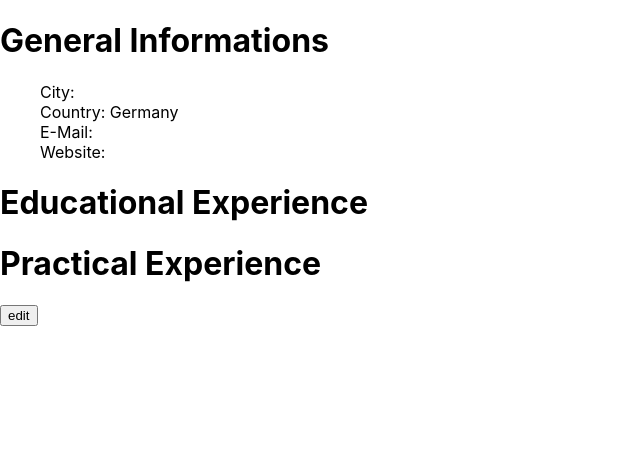
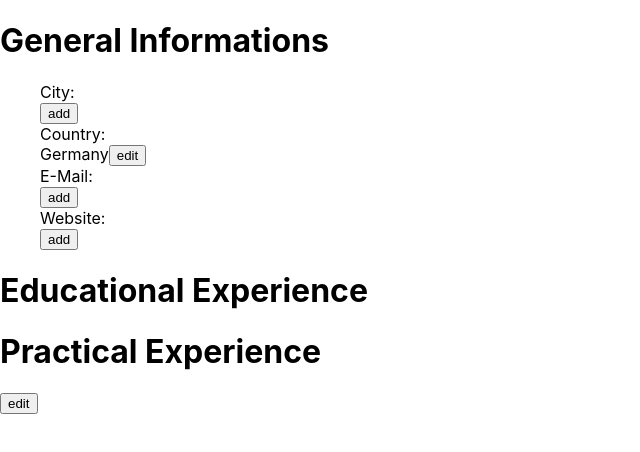
Before and after one commit to Stonehagen/odin-cv-project, a React (Create React App) app: page / in a window 1280 px wide. Both pictures are taken after a click on the button "edit". Shown: the top 452 px of the page, without its empty margins (0-640 px from the left). Built offline with nearby package versions, Linux system fonts and the light colour scheme.

Commit message:
add logic to display editiable items

```diff
--- a/src/App.js
+++ b/src/App.js
@@ -10,6 +10,7 @@ class App extends Component {
 
     this.state = {
       inEditMode: false,
+      inEditDataMode: null,
       info: {
         city: { data: '', name: 'City' },
         country: { data: 'Germany', name: 'Country' },
@@ -18,13 +19,47 @@ class App extends Component {
       },
     };
 
-    this.onChangeEditMode = this.onChangeEditMode.bind(this);
+    this.toggleChangeEditMode = this.toggleChangeEditMode.bind(this);
+    this.onEditDataMode = {
+      on: this.onEditDataMode.bind(this),
+      off: this.offEditDataMode.bind(this),
+      get: this.getEditDataMode.bind(this),
+    };
+    this.changeInfos = this.changeInfos.bind(this);
   }
 
-  onChangeEditMode() {
-    this.setState ({
-      inEditMode: !this.state.inEditMode
-    })
+  toggleChangeEditMode() {
+    if (this.state.inEditDataMode !== null) {
+      return;
+    } else {
+      this.setState({
+        inEditMode: !this.state.inEditMode,
+      });
+    }
+  }
+
+  onEditDataMode(dataField) {
+    this.setState({
+      inEditDataMode: dataField,
+    });
+  }
+
+  offEditDataMode() {
+    this.setState({
+      inEditDataMode: null,
+    });
+  }
+
+  getEditDataMode() {
+    return this.state.inEditDataMode;
+  }
+
+  changeInfos(fieldName, value) {
+    const newInfo = { ...this.state.info };
+    newInfo[fieldName]['data'] = value;
+    this.setState({
+      info: newInfo,
+    });
   }
 
   render() {
@@ -33,10 +68,12 @@ class App extends Component {
         <Information
           info={this.state.info}
           inEditMode={this.state.inEditMode}
+          editDataMode={this.onEditDataMode}
+          changeInfos={this.changeInfos}
         />
         <Educational />
         <Practical />
-        <button onClick={this.onChangeEditMode}>edit</button>
+        <button onClick={this.toggleChangeEditMode}>edit</button>
       </div>
     );
   }
--- a/src/components/InfoItem.js
+++ b/src/components/InfoItem.js
@@ -1,13 +1,26 @@
 import React, { Component } from 'react';
+import InfoItemData from './InfoItemData';
 
 class InfoItem extends Component {
   render() {
     const itemData = this.props.infoData.data;
     const itemName = this.props.infoData.name;
+    const inEditMode = this.props.inEditMode;
+    const editDataMode = this.props.editDataMode;
+    const changeInfos = this.props.changeInfos;
+    const infoKey = this.props.infoKey;
 
     return (
       <li>
-        {itemName}: {itemData}
+        {itemName}:
+        <InfoItemData
+          itemName={itemName}
+          infoKey={infoKey}
+          data={itemData}
+          inEditMode={inEditMode}
+          editDataMode={editDataMode}
+          changeInfos={changeInfos}
+        />
       </li>
     );
   }
--- /dev/null
+++ b/src/components/InfoItemData.js
@@ -0,0 +1,45 @@
+import React, { Component } from 'react';
+import InfoItemDataText from './InfoItemDataText';
+
+class InfoItemData extends Component {
+  render() {
+    const itemName = this.props.itemName;
+    const itemData = this.props.data;
+    const inEditMode = this.props.inEditMode;
+    const editDataMode = this.props.editDataMode;
+    const changeInfos = this.props.changeInfos;
+    const infoKey = this.props.infoKey;
+
+    const goToEditDataMode = () => {
+      editDataMode.on(itemName);
+    };
+
+    const chekIfInEditMode = () => {
+      if (editDataMode.get()) {
+        return
+      }
+      return <button onClick={goToEditDataMode}>
+      {itemData ? 'edit' : 'add'}
+    </button>
+    }
+
+    if (inEditMode) {
+      return (
+        <div>
+          <InfoItemDataText
+            editDataMode={editDataMode}
+            itemKey={infoKey}
+            itemData={itemData}
+            itemName={itemName}
+            changeInfos={changeInfos}
+          />
+          {chekIfInEditMode()}
+        </div>
+      );
+    } else {
+      return itemData;
+    }
+  }
+}
+
+export default InfoItemData;
--- /dev/null
+++ b/src/components/InfoItemDataText.js
@@ -0,0 +1,35 @@
+import React, { Component } from 'react';
+
+class InfoItemDataText extends Component {
+  render() {
+    const itemName = this.props.itemName;
+    const itemData = this.props.itemData;
+    const editDataMode = this.props.editDataMode;
+    const changeInfos = this.props.changeInfos;
+    const itemKey = this.props.itemKey;
+    let newValue = '';
+
+    const onSave = () => {
+      changeInfos(itemKey, newValue);
+      editDataMode.off();
+    };
+
+    if (editDataMode.get() === itemName) {
+      return (
+        <form>
+          <input
+            defaultValue={itemData}
+            onChange={(v) => {
+              newValue = v.target.value;
+            }}
+          ></input>
+          <button onClick={onSave}>save</button>
+        </form>
+      );
+    } else {
+      return itemData;
+    }
+  }
+}
+
+export default InfoItemDataText;
--- a/src/components/Information.js
+++ b/src/components/Information.js
@@ -2,26 +2,43 @@ import React, { Component } from 'react';
 import InfoItem from './InfoItem';
 
 class Information extends Component {
+
   render() {
     const inEditMode = this.props.inEditMode;
     const info = this.props.info;
     const infoKeys = Object.keys(info);
+    const editDataMode = this.props.editDataMode;
+    const changeInfos = this.props.changeInfos;
 
     return (
       <div>
         <h1>General Informations</h1>
         <ul className="info-list">
-          {infoKeys.map((key) => {
+          {infoKeys.map((infoKey) => {
             if (inEditMode) {
               return (
-                <InfoItem key={'li-' + info[key].name} infoData={info[key]} />
+                <InfoItem
+                  key={'li-' + info[infoKey].name}
+                  infoData={info[infoKey]}
+                  infoKey={infoKey}
+                  inEditMode={inEditMode}
+                  editDataMode={editDataMode}
+                  changeInfos={changeInfos}
+                />
               );
             }
-            if (info[key].data === '') {
+            if (info[infoKey].data === '') {
               return false;
             }
             return (
-              <InfoItem key={'li-' + info[key].name} infoData={info[key]} />
+              <InfoItem
+                key={'li-' + info[infoKey].name}
+                infoData={info[infoKey]}
+                infoKey={infoKey}
+                inEditMode={inEditMode}
+                editDataMode={editDataMode}
+                changeInfos={changeInfos}
+              />
             );
           })}
         </ul>
```
